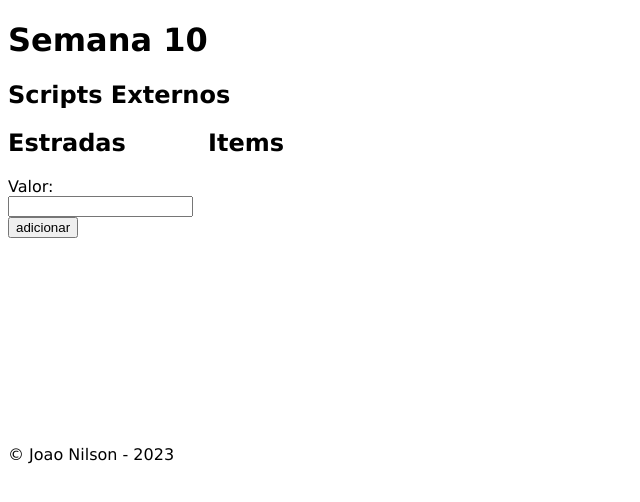
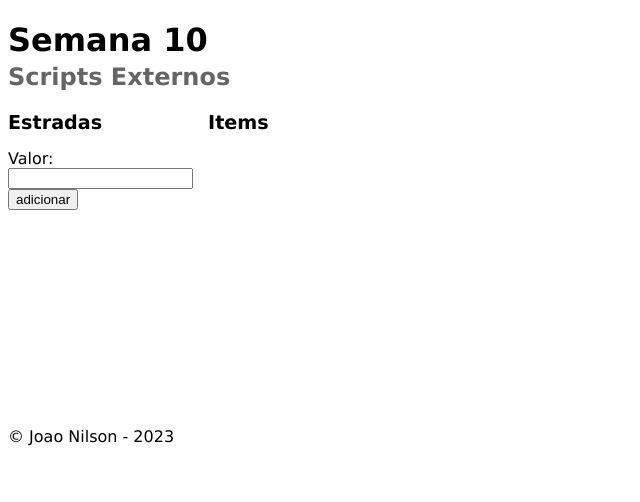
Before and after one commit to ufjf-dcc121/ufjf-dcc121-2023-1-atv10-joao-nilson, a plain HTML site: page index.html in a window 1280 px wide. Shown: the whole page, without its empty margins (0-640 px from the left). Drawn offline with Linux system fonts and the light colour scheme.

Commit message:
altera cabeçalho da pagina

```diff
--- a/estilo.css
+++ b/estilo.css
@@ -4,6 +4,15 @@ html {
 
 main {
     display: flex;
+}
+
+header h1 {
+    margin-bottom: 0;
+}
+
+header h2 {
+    margin-top: 0.2rem;
+    opacity: 0.6;
 }
 
 #formulario, #items {
@@ -16,4 +25,5 @@ main {
 
 section > h1 {
     margin-top: 0;
+    font-size: 1.2rem;
 }
```
